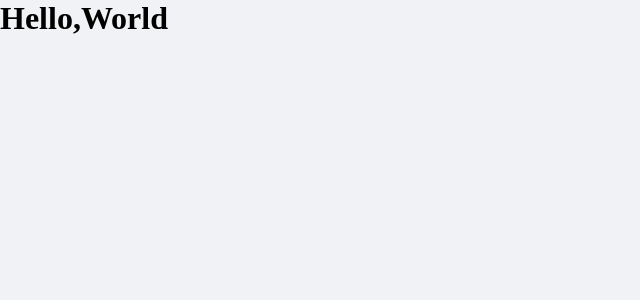
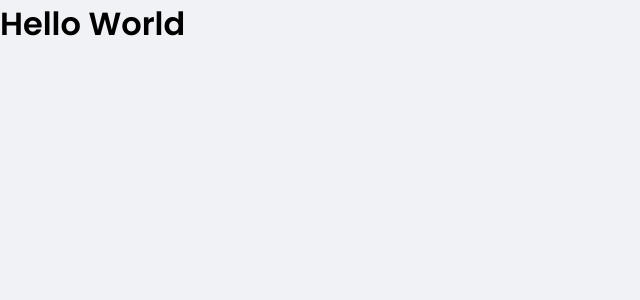
Before and after one commit to alessandro830/dtmoney, a React (Create React App) app: page / in a window 1280 px wide. Shown: the top 300 px of the page, without its empty margins (0-640 px from the left). Built offline with nearby package versions, Linux system fonts and the light colour scheme.

Commit message:
Colocando fonte do Google Fonts

```diff
--- a/public/index.html
+++ b/public/index.html
@@ -1,10 +1,15 @@
 <!DOCTYPE html>
-<html lang="en">
+<html lang="pt-br">
   <head>
+    <link rel="preconnect" href="https://fonts.googleapis.com">
+    <link rel="preconnect" href="https://fonts.gstatic.com" crossorigin>
+
     <meta charset="utf-8" />
     <meta name="viewport" content="width=device-width, initial-scale=1" />
 
     <link rel="shortcut icon" href="favicon.png" type="image/png">
+
+    <link href="https://fonts.googleapis.com/css2?family=Poppins:wght@400;600&display=swap" rel="stylesheet">
 
     <title>dtmoney</title>
   </head>
--- a/src/App.tsx
+++ b/src/App.tsx
@@ -3,7 +3,7 @@
 export function App() {
   return (
     <div className="App">
-      <h1 className="title">Hello,World</h1>
+      <h1 className="title">Hello World</h1>
       <GlobalStyle />
     </div>
   );
--- a/src/styles/global.ts
+++ b/src/styles/global.ts
@@ -35,6 +35,15 @@
         -webkit-font-smooth: antialiased;
     }
 
+    body, input, textarea, button {
+        font-family: 'Poppins', sans-serif;
+        font-weight: 400;
+    }
+
+    h1, h2, h3, h4, h5, h6, strong {
+        font-weight: 600;
+    }
+
     button {
         cursor: pointer;
     }
```
